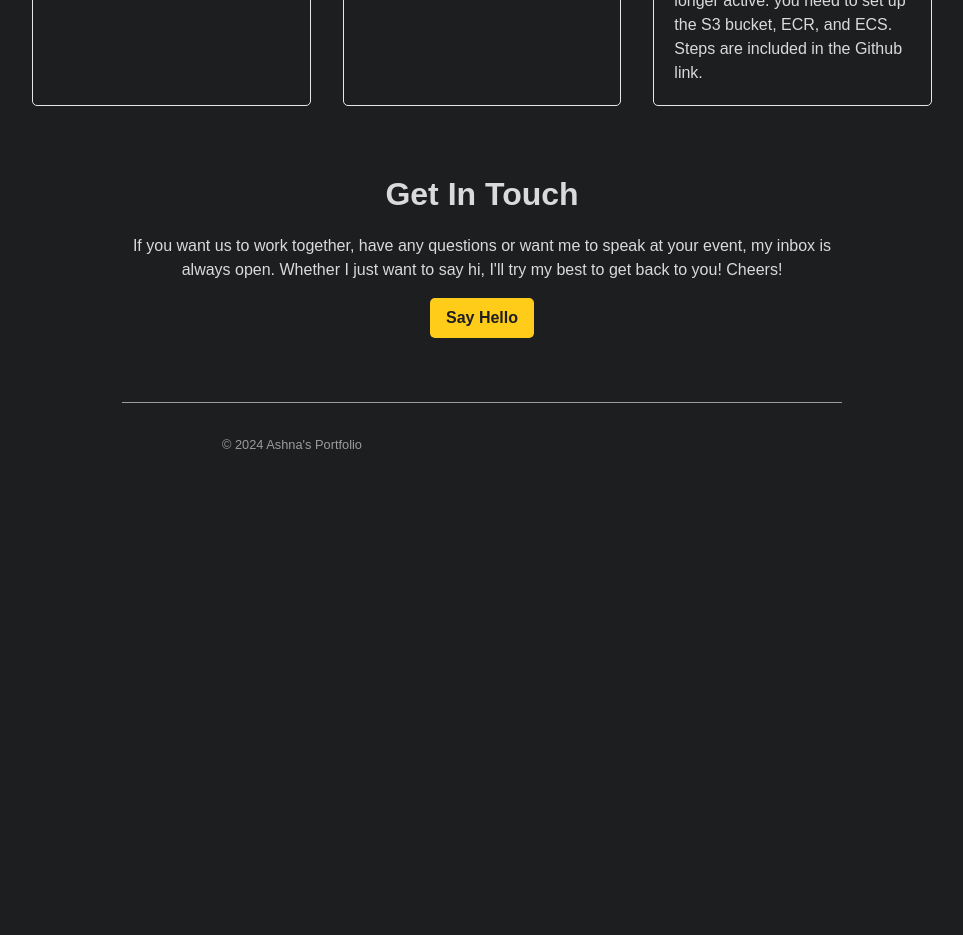
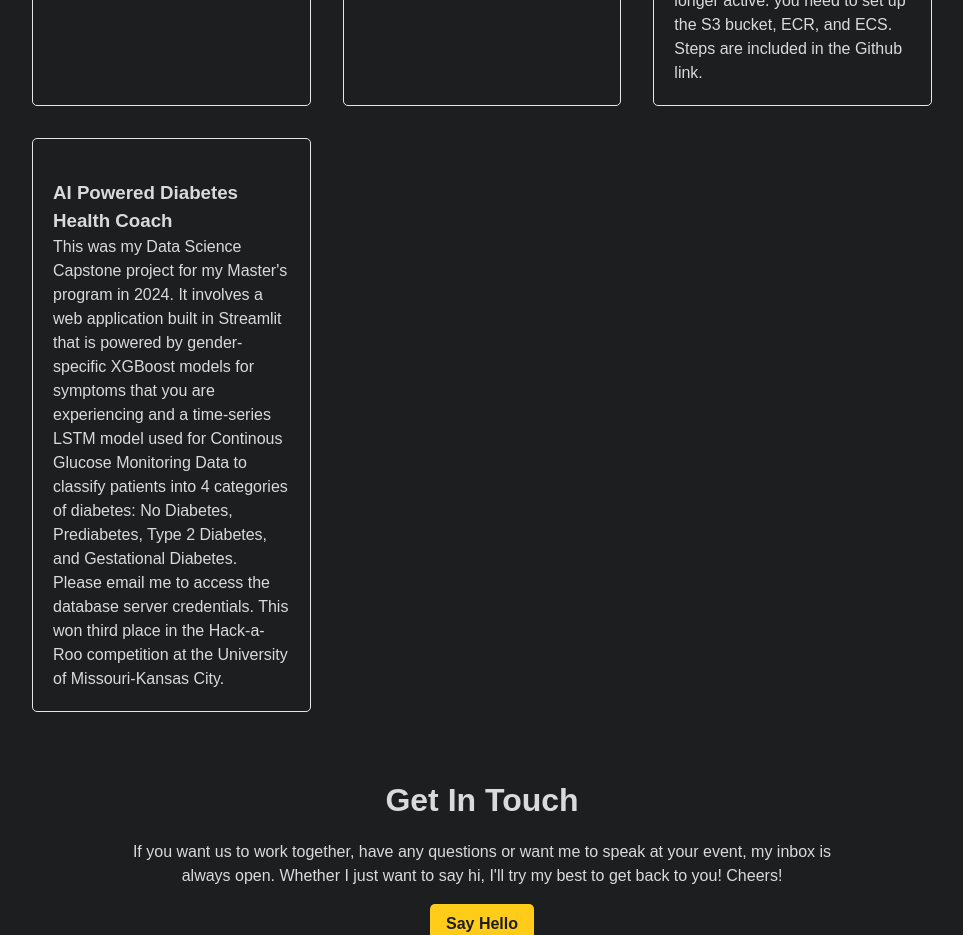
Before and after one commit to aa57c/PortfolioWebsite, a Next.js app: page / in a window 1280 px wide. Shown: the part 3300-4235 px from the top of the page, without its empty margins (158-1121 px from the left). Before the commit the page ends 3786 px from the top, so only its background shows below. Built offline with nearby package versions, Linux system fonts and the light colour scheme.

Commit message:
updated resume and added data science capstone project

```diff
--- a/src/components/Navbar.jsx
+++ b/src/components/Navbar.jsx
@@ -8,7 +8,7 @@ const Navbar = () => {
           Ashna's Portfolio
         </Link>
       </div>
-      <a href="/files/Resume_2024_Update_7.pdf" className="cta-btn" aria-label="View Resume (PDF)" target="_blank" rel="noopener noreferrer">
+      <a href="/files/Resume_2024_MASTER.pdf" className="cta-btn" aria-label="View Resume (PDF)" target="_blank" rel="noopener noreferrer">
         Resume
       </a>
     </nav>
--- a/src/components/github_data.js
+++ b/src/components/github_data.js
@@ -42,6 +42,13 @@ export const projectData = [
         description: 'CloudBuilder is a tool that makes it easy to deploy web applications to the cloud. It automates the setup process, reducing the need for manual work and minimizing errors. The tool provides a user-friendly interface, real-time updates, and secure data handling. By streamlining the deployment process, CloudBuilder helps developers save time and focus on building their applications. UPDATE: The live site is no longer active. you need to set up the S3 bucket, ECR, and ECS. Steps are included in the Github link.',
         githublink: 'https://github.com/aa57c/cloudbuilder',
         downloadfilelink: true
+    },
+    {
+        id: 7,
+        title: 'AI Powered Diabetes Health Coach',
+        description: 'This was my Data Science Capstone project for my Master\'s program in 2024. It involves a web application built in Streamlit that is powered by gender-specific XGBoost models for symptoms that you are experiencing and a time-series LSTM model used for Continous Glucose Monitoring Data to classify patients into 4 categories of diabetes: No Diabetes, Prediabetes, Type 2 Diabetes, and Gestational Diabetes. Please email me to access the database server credentials. This won third place in the Hack-a-Roo competition at the University of Missouri-Kansas City.',
+        githublink: 'https://github.com/aa57c/DS_Capstone_Project',
+        downloadfilelink: false
     }
 
 ]
```
Also changed, not shown: 2 other files (tests, documents, lock files or other folders).
